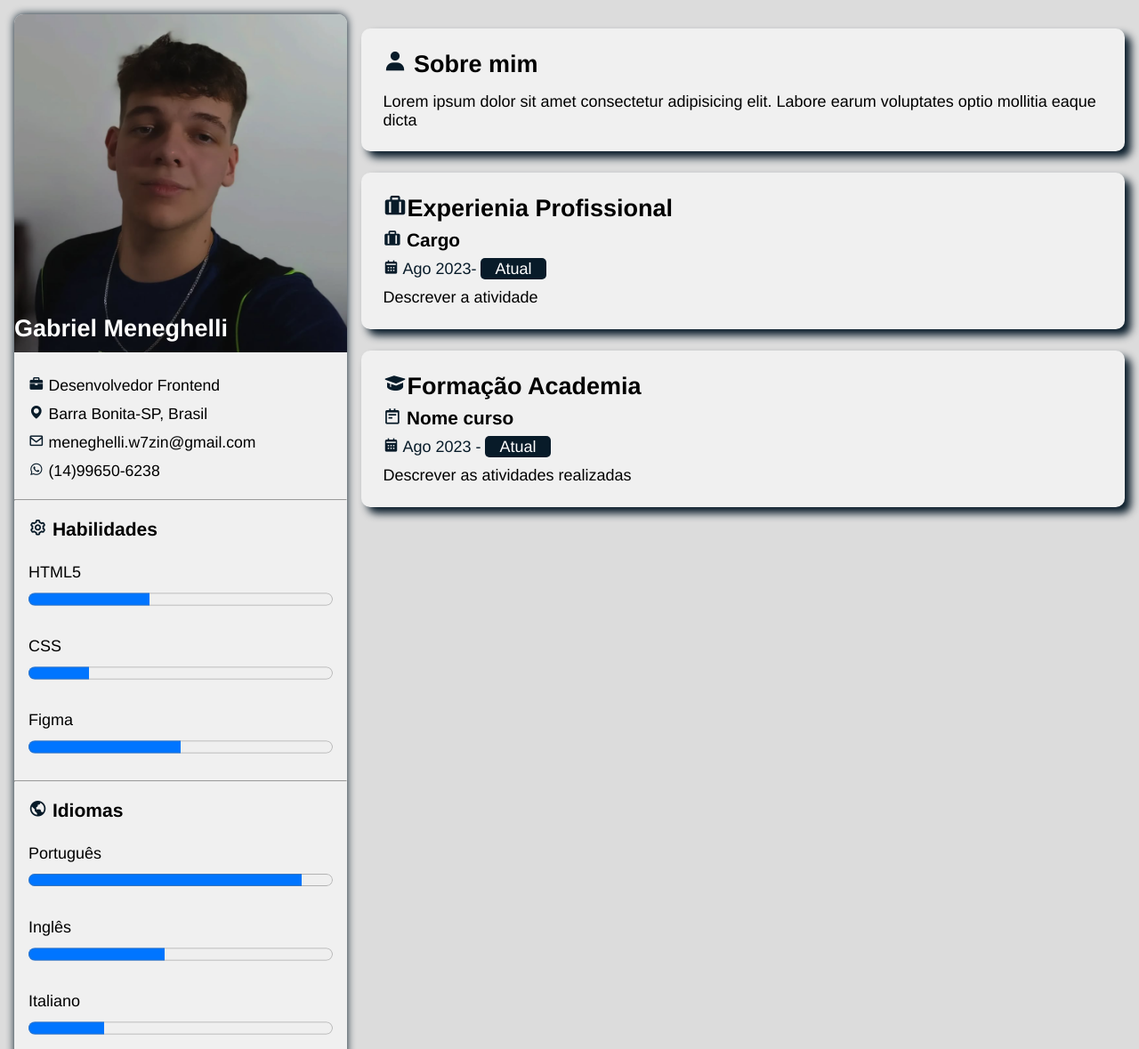
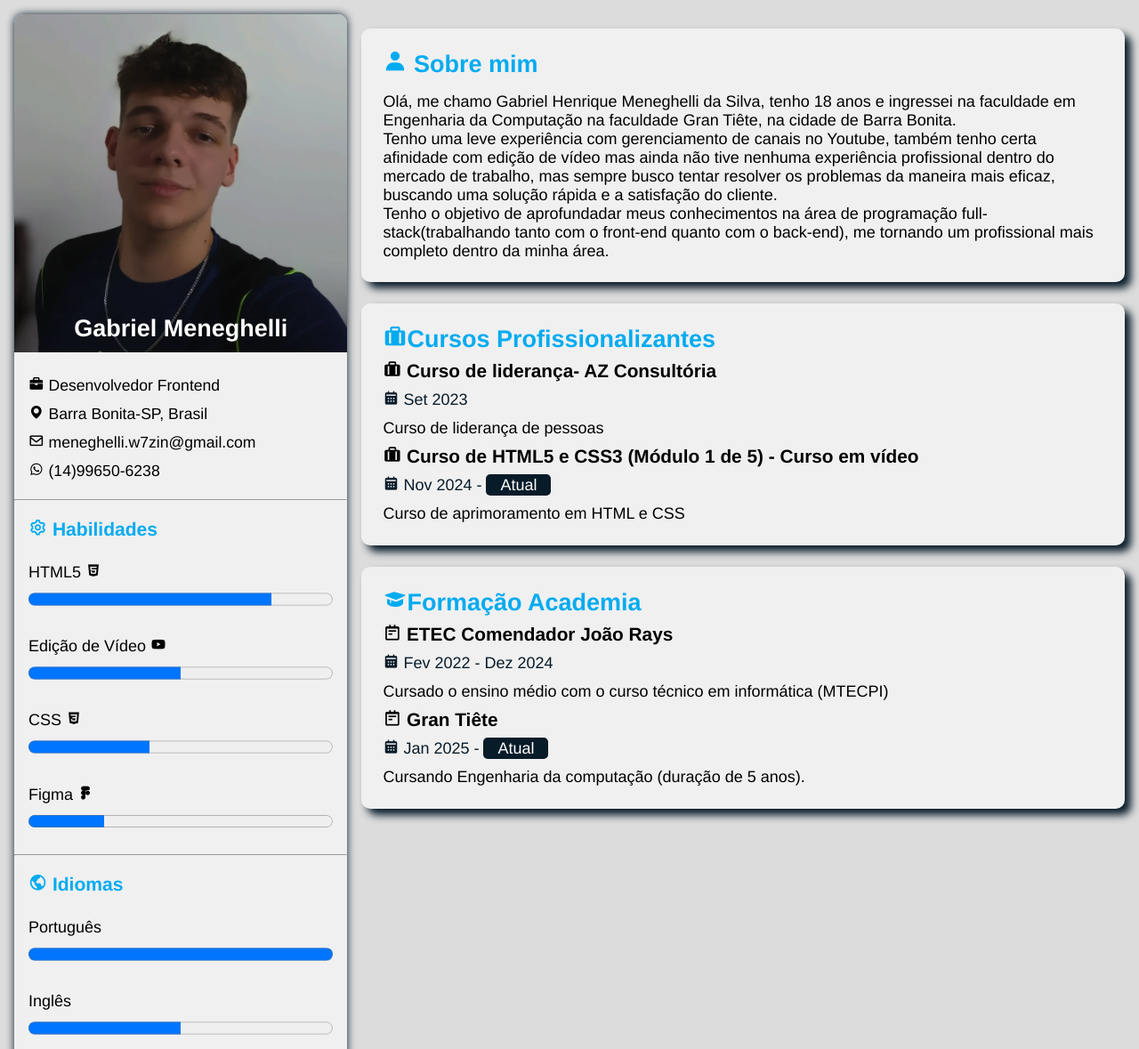
Before and after one commit to blessedMene/curriculo, a plain HTML site: page index.html in a window 1280 px wide. Shown: the top 1179 px of the page at 89% size. Drawn offline with nearby package versions, Linux system fonts and the light colour scheme.

Commit message:
Alteração com as informações pessoais corretas

```diff
--- a/index.html
+++ b/index.html
@@ -41,16 +41,20 @@
                 <h3><i class='bx bx-cog'></i> Habilidades</h3>
                 <ul>
                     <li>
-                        <p>HTML5</p>
+                        <p>HTML5 <i class='bx bxl-html5'></i></p>
+                        <progress max="100" value="80"></progress>
+                    </li>
+                    <li>
+                        <p>Edição de Vídeo <i class='bx bxl-youtube'></i></p>
+                        <progress max="100" value="50"></progress>
+                    </li>
+                    <li>
+                        <p>CSS <i class='bx bxl-css3' ></i></p>
                         <progress max="100" value="40"></progress>
                     </li>
                     <li>
-                        <p>CSS</p>
-                        <progress max="100" value="20"></progress>
-                    </li>
-                    <li>
-                        <p>Figma</p>
-                        <progress max="100" value="50"></progress>
+                        <p>Figma <i class='bx bxl-figma' ></i></p>
+                        <progress max="100" value="25"></progress>
                     </li>
                 </ul>
             </div>
@@ -62,15 +66,15 @@
                 <ul>
                     <li>
                         <p>Português
-                            <progress max="100" value="90"></progress>
+                            <progress max="100" value="100"></progress>
                         </p>
                         <p>Inglês
-                            <progress max="100" value="45"></progress>
+                            <progress max="100" value="50"></progress>
+                        </p>
+                        <p>Espanhol
+                            <progress max="100" value="15"></progress>
                         </p>
                         <p>Italiano
-                            <progress max="100" value="25"></progress>
-                        </p>
-                        <p>Espanhol
                             <progress max="100" value="10"></progress>
                         </p>
                     </li>
@@ -80,22 +84,40 @@
         <section class="right">
             <div class="sobre">
                 <h2><i class='bx bxs-user'></i> Sobre mim</h2>
-                <p>Lorem ipsum dolor sit amet consectetur adipisicing elit. Labore earum voluptates optio mollitia eaque dicta </p>
+                <p>Olá, me chamo Gabriel Henrique Meneghelli da Silva, tenho 18 anos e ingressei na faculdade em Engenharia da Computação na faculdade Gran Tiête, na cidade de Barra Bonita.
+                    <br>
+                    Tenho uma leve experiência com gerenciamento de canais no Youtube, também tenho certa afinidade com edição de vídeo mas ainda não tive nenhuma experiência profissional dentro do mercado de trabalho, mas sempre busco tentar resolver os problemas da maneira mais eficaz, buscando uma solução rápida e a satisfação do cliente.
+                    <br>
+                    Tenho o objetivo de aprofundadar meus conhecimentos na área de programação full-stack(trabalhando tanto com o front-end quanto com o back-end), me tornando um profissional mais completo dentro da minha área.
+
+                </p>
             </div>
 
             <div class="experiencias">
-                <h2><i class='bx bxs-briefcase-alt' ></i>Experienia Profissional</h2>
+                <h2><i class='bx bxs-briefcase-alt' ></i>Cursos Profissionalizantes</h2>
                 <div class="trabalho">
                     <p class="nome-trabalho">
                         <i class='bx bxs-briefcase-alt'></i>
-                        Cargo
+                        Curso de liderança- AZ Consultória
                     </p>
 
                 <p class="data">
                     <i class='bx bxs-calendar'></i>
-                    Ago 2023- <span class="atual">Atual</span>
+                    Set 2023
                 </p>
-                <p>Descrever a atividade</p>
+                <p>Curso de liderança de pessoas</p>
+                </div>
+                <div class="trabalho">
+                    <p class="nome-trabalho">
+                        <i class='bx bxs-briefcase-alt'></i>
+                        Curso de HTML5 e CSS3 (Módulo 1 de 5) - Curso em vídeo
+                    </p>
+
+                <p class="data">
+                    <i class='bx bxs-calendar'></i>
+                    Nov 2024 - <span class="atual">Atual</span>
+                </p>
+                <p>Curso de aprimoramento em HTML e CSS</p>
                 </div>
             </div>
 
@@ -104,13 +126,24 @@
                 <div class="curso">
                     <p class="nome-curso">
                         <i class='bx bx-notepad'></i>
-                        Nome curso
+                        ETEC Comendador João Rays
                     </p>
                     <p class="data">
                         <i class='bx bxs-calendar'></i>
-                        Ago 2023 - <span class="atual">Atual</span>
+                        Fev 2022 - Dez 2024
                     </p>
-                    <p>Descrever as atividades realizadas</p>
+                    <p>Cursado o ensino médio com o curso técnico em informática (MTECPI)</p>
+                </div>
+                <div class="curso">
+                    <p class="nome-curso">
+                        <i class='bx bx-notepad'></i>
+                        Gran Tiête
+                    </p>
+                    <p class="data">
+                        <i class='bx bxs-calendar'></i>
+                        Jan 2025 - <span class="atual">Atual</span>
+                    </p>
+                    <p>Cursando Engenharia da computação (duração de 5 anos).</p>
                 </div>
             </div>
         </section>
--- a/style.css
+++ b/style.css
@@ -44,10 +44,15 @@ main {
     bottom: 1rem;
     color: #ffffff;
     text-align: center;
+    width: 100%;
 }
 
-i {
-    color: #081b29;
+h2, h3 {
+    color: #00abf0;
+}
+
+h2 i, h3 i {
+    color: #00abf0;
 }
 
 .pessoais, .habilidades, .idiomas {
```
